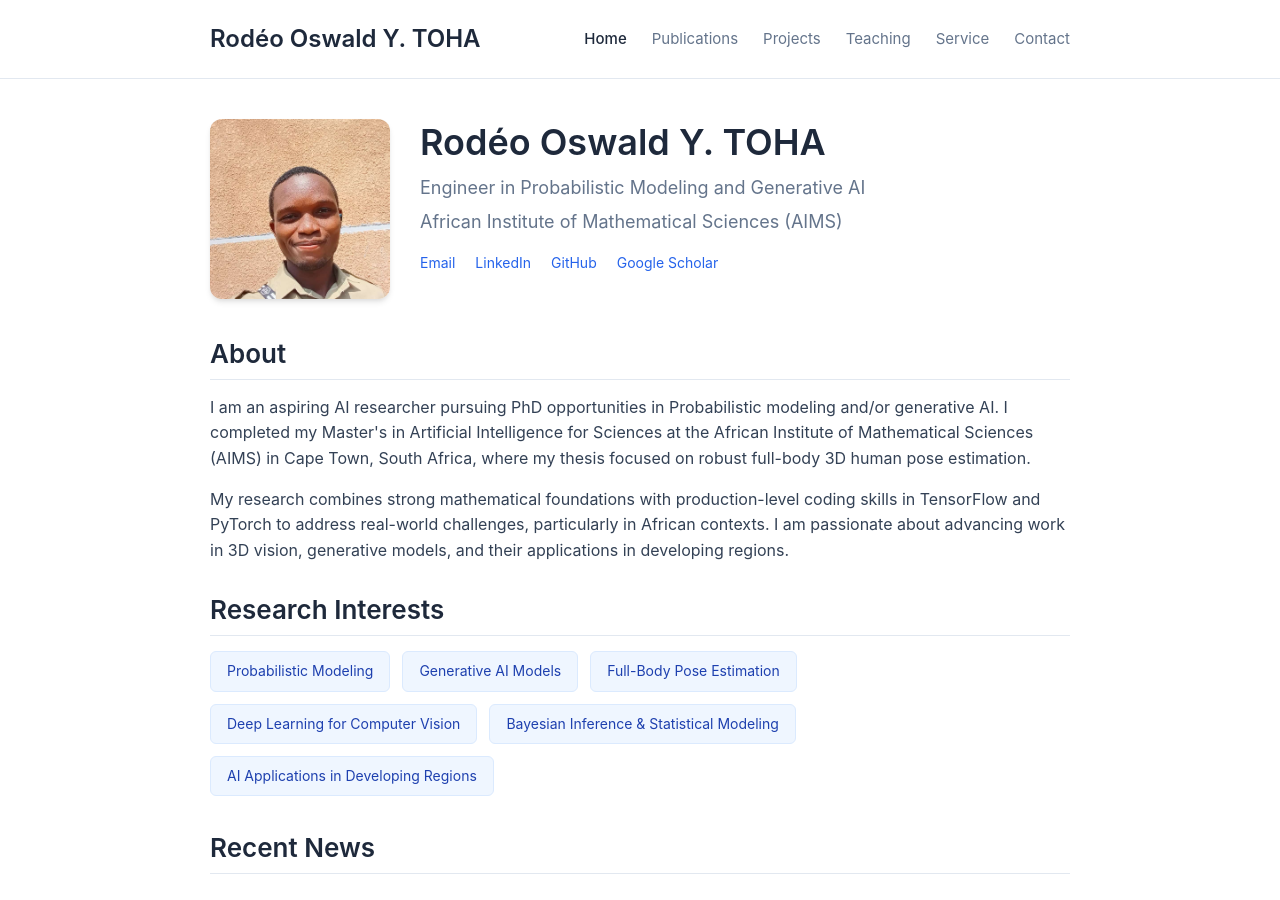
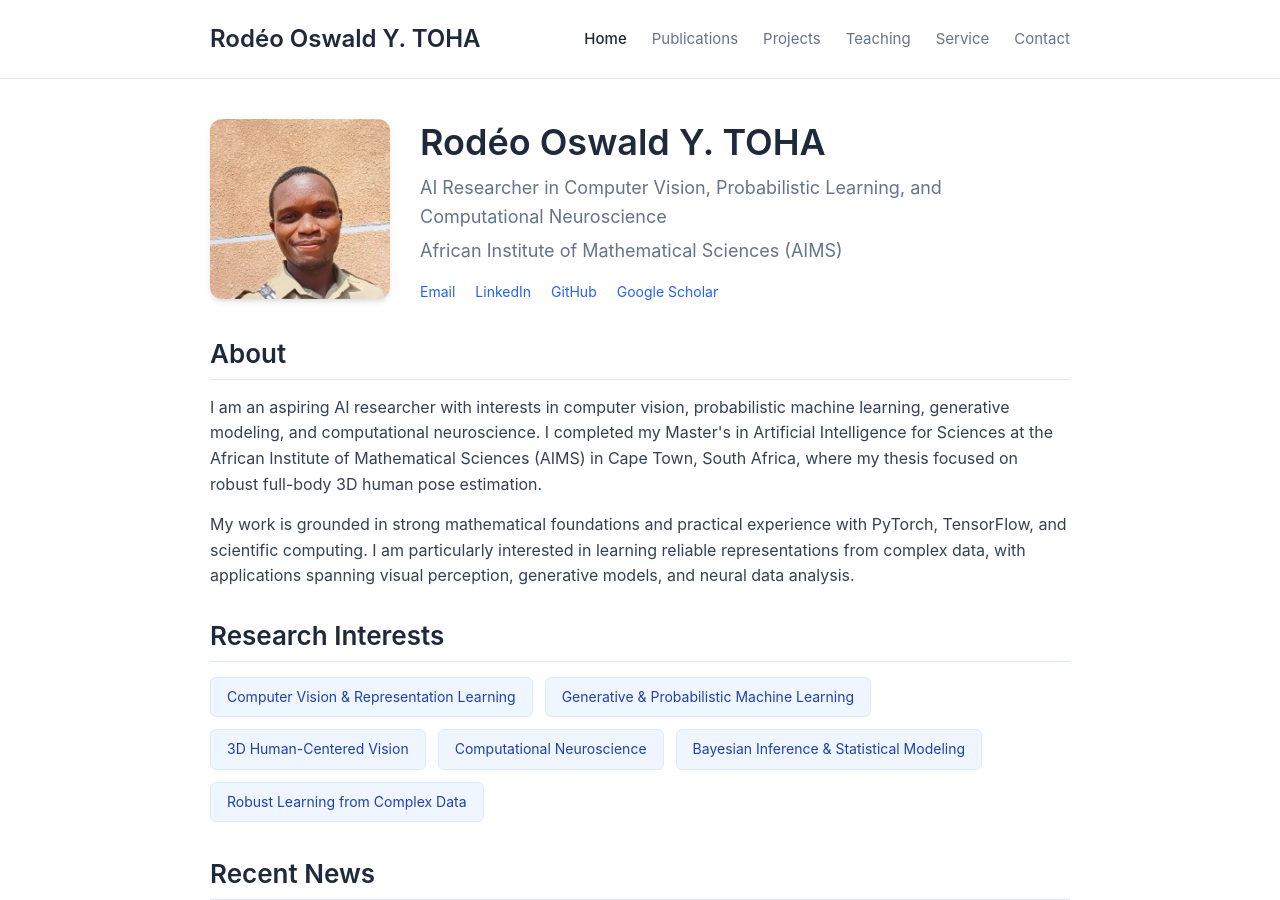
Before and after one commit to Roda10/my-academic-site, a Jekyll site: the page built from index.md, in a window 1280 px wide and 900 px high. Built offline with Jekyll 4.4.1, drawn with Linux system fonts in a browser that asks for light colours.

Commit message:
Revise profile details and research interests
Updated profile title and refined about section with new research interests.

```diff
--- a/index.md
+++ b/index.md
@@ -10,7 +10,7 @@ title: Home
     </div>
     <div class="profile-info">
       <h1 class="profile-name">Rodéo Oswald Y. TOHA</h1>
-      <p class="profile-title">Engineer in Probabilistic Modeling and Generative AI</p>
+      <p class="profile-title">AI Researcher in Computer Vision, Probabilistic Learning, and Computational Neuroscience</p>
       <p class="profile-title">African Institute of Mathematical Sciences (AIMS)</p>
       <div class="profile-links">
         <a href="mailto:rodeo@aims.ac.za">Email</a>
@@ -23,24 +23,25 @@ title: Home
   </div>
 
   <h2>About</h2>
-  <p>
-    I am an aspiring AI researcher pursuing PhD opportunities in Probabilistic modeling and/or generative AI. I completed my Master's in Artificial Intelligence for Sciences at the African Institute of Mathematical Sciences (AIMS) in Cape Town, South Africa, where my thesis focused on robust full-body 3D human pose estimation.
-  </p>
-  <p>
-    My research combines strong mathematical foundations with production-level coding skills in TensorFlow and PyTorch to address real-world challenges, particularly in African contexts. I am passionate about advancing work in 3D vision, generative models, and their applications in developing regions.
-  </p>
+<p>
+  I am an aspiring AI researcher with interests in computer vision, probabilistic machine learning, generative modeling, and computational neuroscience. I completed my Master's in Artificial Intelligence for Sciences at the African Institute of Mathematical Sciences (AIMS) in Cape Town, South Africa, where my thesis focused on robust full-body 3D human pose estimation.
+</p>
 
-  <div class="research-interests">
-    <h2>Research Interests</h2>
-    <ul class="interests-list">
-      <li>Probabilistic Modeling</li>
-      <li>Generative AI Models</li>
-      <li>Full-Body Pose Estimation</li>
-      <li>Deep Learning for Computer Vision</li>
-      <li>Bayesian Inference & Statistical Modeling</li>
-      <li>AI Applications in Developing Regions</li>
-    </ul>
-  </div>
+<p>
+  My work is grounded in strong mathematical foundations and practical experience with PyTorch, TensorFlow, and scientific computing. I am particularly interested in learning reliable representations from complex data, with applications spanning visual perception, generative models, and neural data analysis.
+</p>
+
+ <div class="research-interests">
+  <h2>Research Interests</h2>
+  <ul class="interests-list">
+    <li>Computer Vision & Representation Learning</li>
+    <li>Generative & Probabilistic Machine Learning</li>
+    <li>3D Human-Centered Vision</li>
+    <li>Computational Neuroscience</li>
+    <li>Bayesian Inference & Statistical Modeling</li>
+    <li>Robust Learning from Complex Data</li>
+  </ul>
+</div>
 
   <div class="news-section">
     <h2>Recent News</h2>
```
